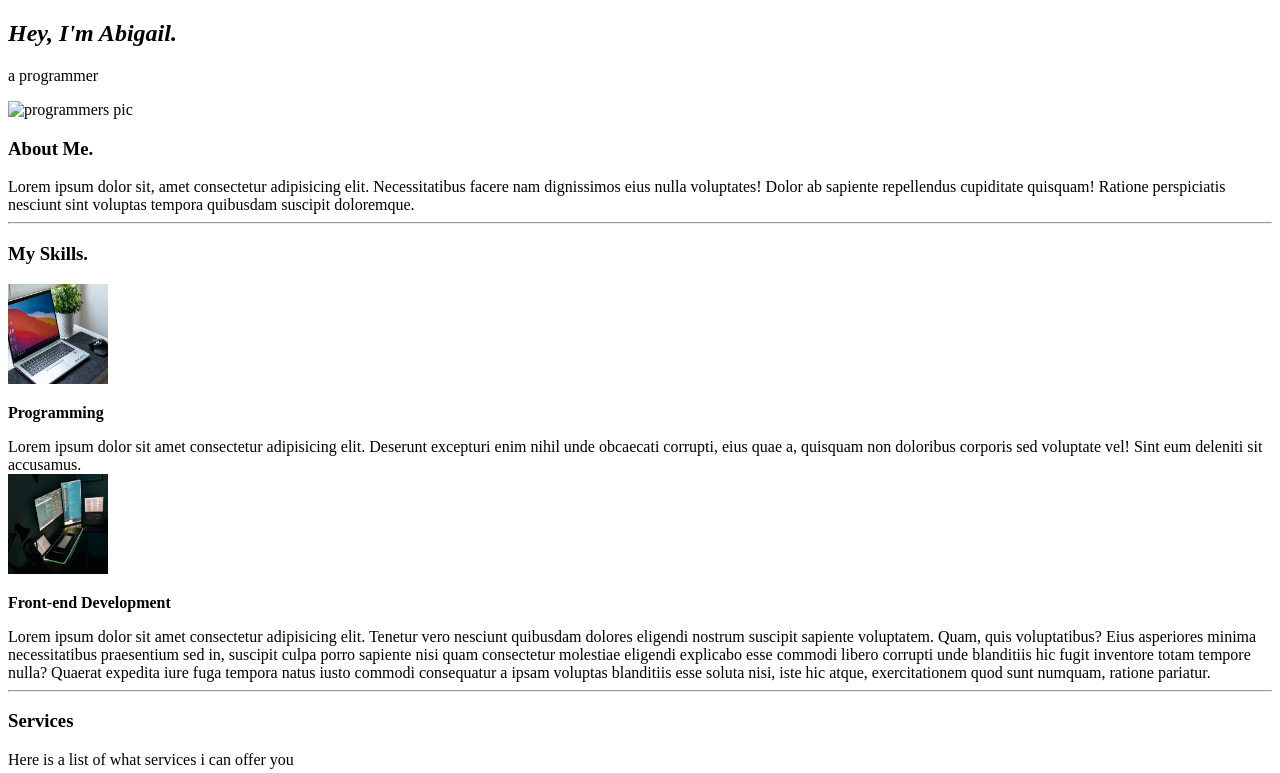
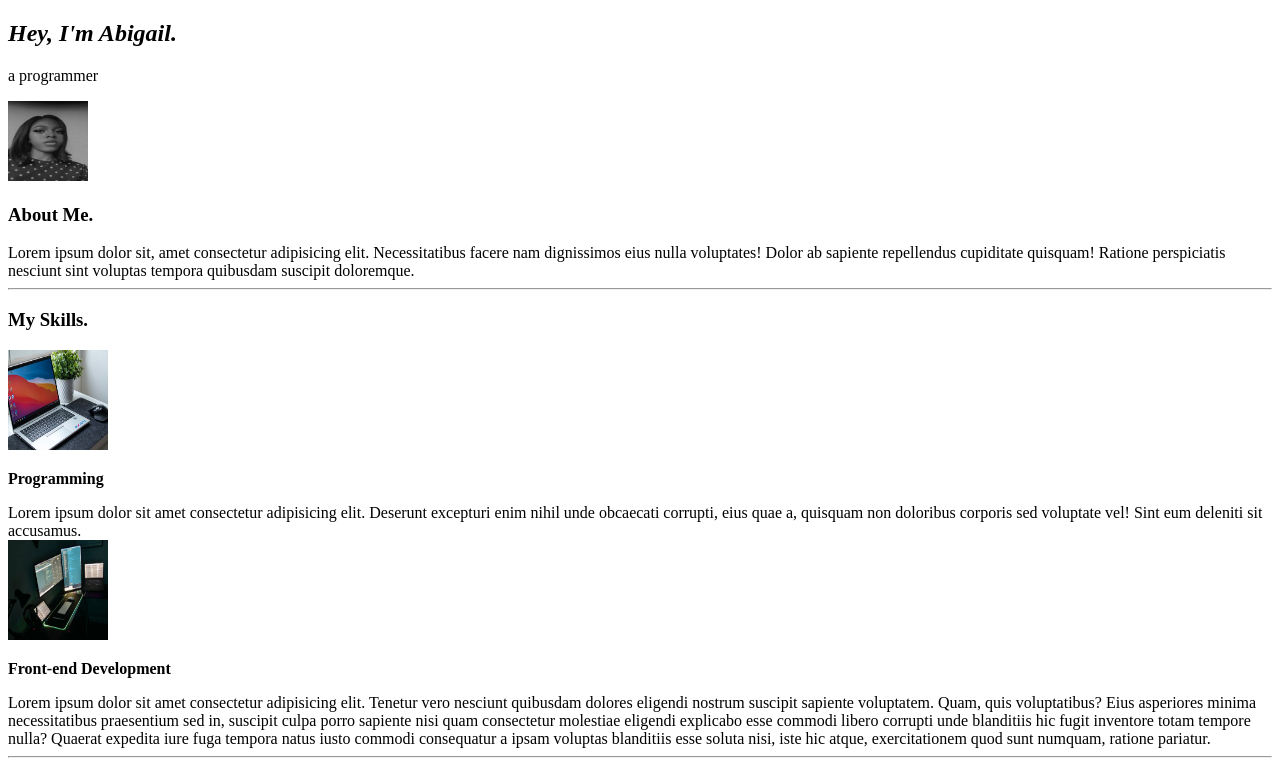
Before and after one commit to Elozi/STUTTERN1, a plain HTML site: page index.html in a window 1280 px wide. Shown: the top 773 px of the page. Drawn offline with Linux system fonts and the light colour scheme.

Commit message:
f8ixed image in index.html

```diff
--- a/index.html
+++ b/index.html
@@ -8,7 +8,7 @@
 <body>
     <h2><em>Hey, I'm Abigail.</em></h3>
         <p>a programmer</p>
-        <img src="PROGRAMMERS PIC.jpeg" alt="programmers pic" width="80px" height="80px">
+        <img src="PROGRAMMERS-PIC.jpg" alt="programmers pic" width="80px" height="80px">
         <h3>About Me.</h3>
         Lorem ipsum dolor sit, amet consectetur adipisicing elit. Necessitatibus facere nam dignissimos eius nulla voluptates! Dolor ab sapiente repellendus cupiditate quisquam! Ratione perspiciatis nesciunt sint voluptas tempora quibusdam suscipit doloremque.
         <hr>
```
